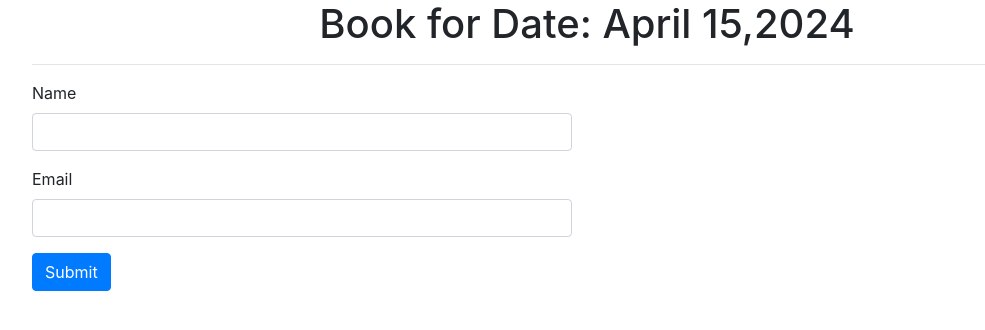
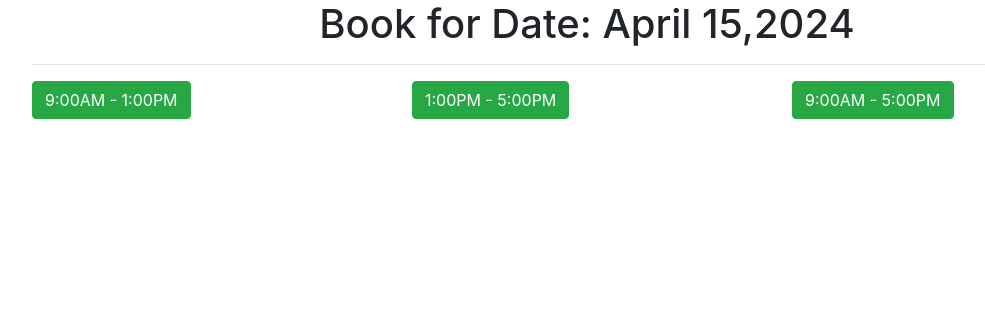
Before and after one commit to raisa-rahman/workBasedProject, a PHP site: page /book.php?date=2024-04-15 in a window 1280 px wide. Shown: the top 330 px of the page, without its empty margins (53-1038 px from the left). Run offline with PHP 8.4, Linux system fonts and the light colour scheme.

Commit message:
when you press a date to book, you are now given specific time slots, 9am to 1pm, 1pm to 5pm or the whole day

```diff
--- a/book.php
+++ b/book.php
@@ -7,13 +7,45 @@ if(isset($_POST['submit'])){
   $name = $_POST['name'];
   $email = $_POST['email'];
   $mysqli = new mysqli('localhost', 'root', '', 'bookingcalendar');
-  $stmt = $mysqli->prepare("INSERT INTO bookings (name, email, date) values (?,?,?)");
-  $stmt->bind_param('sss', $name, $email, $date);
+  $stmt = $mysqli->prepare("INSERT INTO bookings (name, email, date, timeslot) values (?,?,?,?)");
+  $stmt->bind_param('ssss', $name, $email, $date, $_POST['timeslot']);
   $stmt->execute();
   $msg = "<div class='alert alert-success'>Booking Successfull</div>";
   $stmt->close();
   $mysqli->close();
 }
+
+$timeslot_options = array(
+  "9:00AM - 1:00PM",
+  "1:00PM - 5:00PM",
+  "9:00AM - 5:00PM"
+);
+
+$duration = 200;
+$cleanup = 0;
+$start = "09:00";
+$end = "17:00";
+
+function timeslots($duration, $cleanup, $start, $end){
+  $start = new DateTime($start);
+  $end = new DateTime($end);
+  $interval = new DateInterval("PT".$duration."M");
+  $cleanupInterval = new DateInterval('PT'.$cleanup."M");
+
+  $slots = array(); // Initialize $slots array
+
+  for($intStart = $start; $intStart < $end; $intStart->add($interval)->add($cleanupInterval)){
+    $endPeriod = clone $intStart;
+    $endPeriod->add($interval);
+    if($endPeriod > $end){
+      break;
+    }
+    $slots[] = $intStart->format('H:iA')."-".$endPeriod->format('H:iA');
+  }
+
+  return $slots; // Return $slots array
+}
+
 ?>
 
 <!doctype html>
@@ -32,21 +64,22 @@ if(isset($_POST['submit'])){
 <div class="container">
     <h1 class="text-center">Book for Date: <?php echo date('F d,Y', strtotime($date)); ?> </h1><hr>
     <div class="row">
-          <div class="col-md-6 col-md-offset-3">
-            <?php echo isset($msg)?$msg:''; ?>
-            <form action="" method="post">
-              <div class="form-group">
-                <label for="">Name</label>
-                <input type="text" class="form-control" name="name" required>
-              </div>
-              <div class="form-group">
-                <label for="">Email</label>
-                <input type="email" class="form-control" name="email" required>
-              </div>
-              <button class="btn btn-primary" type="submit" name="submit">Submit</button>
+        <?php foreach($timeslot_options as $option): ?>
+            <div class="col-md-4">
+                  <?php
+                    $disabled = ""; // Determine if the option should be disabled
+                    // Check if the timeslot is already booked
+                    // If it's already booked, disable the option
+                    if(checkIfTimeslotBooked($option)) {
+                        $disabled = "disabled";
+                    }
+                ?>
+                <form method="post">
+                    <input type="hidden" name="timeslot" value="<?php echo $option; ?>">
+                    <button class="btn btn-success <?php echo $disabled; ?>"><?php echo $option; ?></button>
                 </form>
             </div>
-        </div>
+        <?php endforeach; ?>
     </div>
 </div>
 
@@ -57,3 +90,13 @@ if(isset($_POST['submit'])){
 <script src="https://stackpath.bootstrapcdn.com/bootstrap/4.3.1/js/bootstrap.min.js" integrity="sha384-JjSmVgyd0p3pXB1rRibZUAYoIIy6OrQ6VrjIEaFf/nJGzIxFDsf4x0xIM+B07jRM" crossorigin="anonymous"></script>
 </body>
 </html>
+
+<?php
+// Function to check if a timeslot is already booked
+function checkIfTimeslotBooked($timeslot) {
+    // Implement your logic here to check if the timeslot is booked
+    // You can query your database to check if any bookings overlap with the provided timeslot
+    // Return true if booked, false otherwise
+    return false; // Sample implementation assuming no bookings exist
+}
+?>
```
Lines whose indentation alone changed are shown as unchanged.
